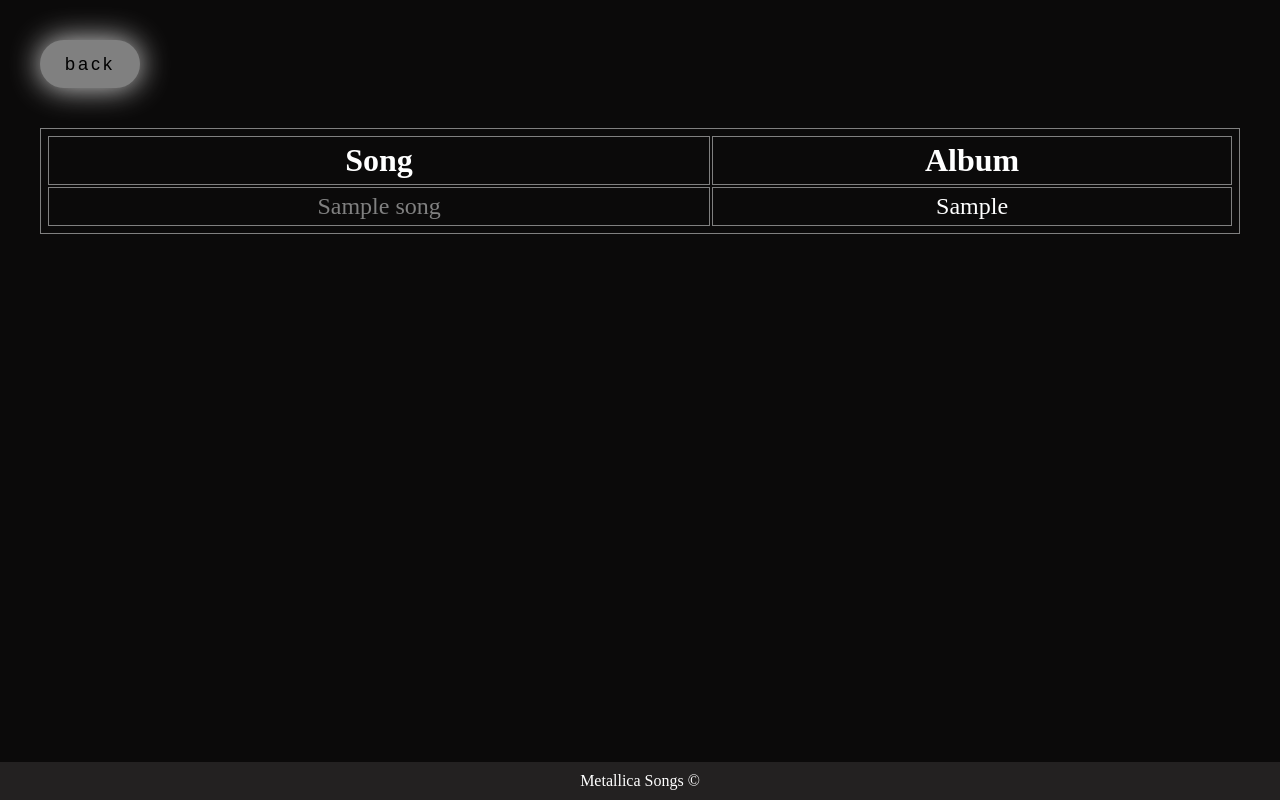
After one commit to questras/RandomMetallicaSong, a Django app: page /metallica/list/ in a window 1280 px wide. The commit adds this page. Run offline with Django 3.2, Linux system fonts and the light colour scheme; tables that the repository leaves empty hold one stand-in row (values such as "Sample post").

Commit message:
add view with list of songs

```diff
--- a/RandomMetallicaSong/songpicker/static/songpicker/indexStyle.css
+++ b/RandomMetallicaSong/songpicker/static/songpicker/indexStyle.css
@@ -55,4 +55,62 @@ body {
 
 a {
     text-decoration: none;
+    color: gray;
 }
+
+a:hover {
+    color: white;
+}
+
+#listLink {
+    text-decoration: none;
+    color: gray;
+    padding-top: 10px;
+    font-size: large;
+}
+
+#listLink:hover {
+    color: white;
+}
+
+table, th, td {
+    border: 1px solid gray;
+    padding: 5px;
+}
+
+th {
+    font-size: 32px;
+}
+
+td {
+    font-size: 24px;
+}
+
+#songList {
+    align-content: center;
+    width: 100%;
+    margin-bottom: 40px;
+}
+
+#backButton {
+    margin-top: 40px;
+    margin-bottom: 40px;
+    width: 100px;
+    height: 48px;
+    float: left;
+
+    background-color: gray;
+    border: none;
+    font-size: 18px;
+    letter-spacing: 3px;
+    border-radius: 50px;
+
+    -webkit-box-shadow: 0px 0px 30px 0px rgba(219, 219, 219, 1);
+    -moz-box-shadow: 0px 0px 30px 0px rgba(219, 219, 219, 1);
+    box-shadow: 0px 0px 30px 0px rgba(219, 219, 219, 1);
+    cursor: pointer;
+}
+
+#backButton:hover {
+    background-color: #F8F8FF;
+}
--- a/RandomMetallicaSong/songpicker/static/songpicker/pickStyle.css
+++ b/RandomMetallicaSong/songpicker/static/songpicker/pickStyle.css
@@ -22,7 +22,7 @@ body {
 
 #songTitle {
     margin-top: 48px;
-    font-size: 80px;
+    font-size: 60px;
 }
 
 #songAlbum {
@@ -32,6 +32,7 @@ body {
 
 #backButton {
     margin-top: 40px;
+    margin-bottom: 40px;
     width: 100px;
     height: 48px;
 
--- /dev/null
+++ b/RandomMetallicaSong/songpicker/templates/songpicker/songList.html
@@ -0,0 +1,34 @@
+<!DOCTYPE html>
+{% load static %}
+
+<html lang="en">
+<head>
+    <meta charset="UTF-8">
+    <title>Metallica</title>
+
+    <link rel="stylesheet" href="{% static 'songpicker/indexStyle.css' %}" type="text/css"/>
+</head>
+<body>
+
+<div id="container">
+    <a href="{% url 'index' %}"><input type="submit" value="back" id="backButton"></a>
+    <table id="songList">
+      <tr>
+        <th>Song</th>
+        <th>Album</th>
+      </tr>
+        {% for song in songs %}
+            <tr>
+                <td><a target="_blank" href="{% url 'song_view' song.pk %}">{{ song.name }}</a></td>
+                <td>{{ song.album }}</td>
+            </tr>
+        {% endfor %}
+    </table>
+</div>
+
+<div id="footer">
+    Metallica Songs &copy;
+</div>
+
+</body>
+</html>
--- a/RandomMetallicaSong/songpicker/urls.py
+++ b/RandomMetallicaSong/songpicker/urls.py
@@ -6,4 +6,5 @@ urlpatterns = [
     path('', views.index, name='index'),
     path('<int:song_id>/', views.song_view, name='song_view'),
     path('pick/', views.pick, name='pick'),
+    path('list/', views.song_list_view, name='song_list_view'),
 ]
--- a/RandomMetallicaSong/songpicker/views.py
+++ b/RandomMetallicaSong/songpicker/views.py
@@ -50,3 +50,14 @@ def pick(request):
     random_song = random.choice(songs)
 
     return redirect(reverse('song_view', kwargs={'song_id': random_song.pk}))
+
+
+def song_list_view(request):
+    """
+    View with all songs listed.
+    """
+    songs = Song.objects.all().order_by('album')
+    context = {
+        'songs': songs,
+    }
+    return render(request, 'songpicker/songList.html', context=context)
```
Also changed, not shown: RandomMetallicaSong/songpicker/templates/songpicker/index.html (+7 -9 lines).
